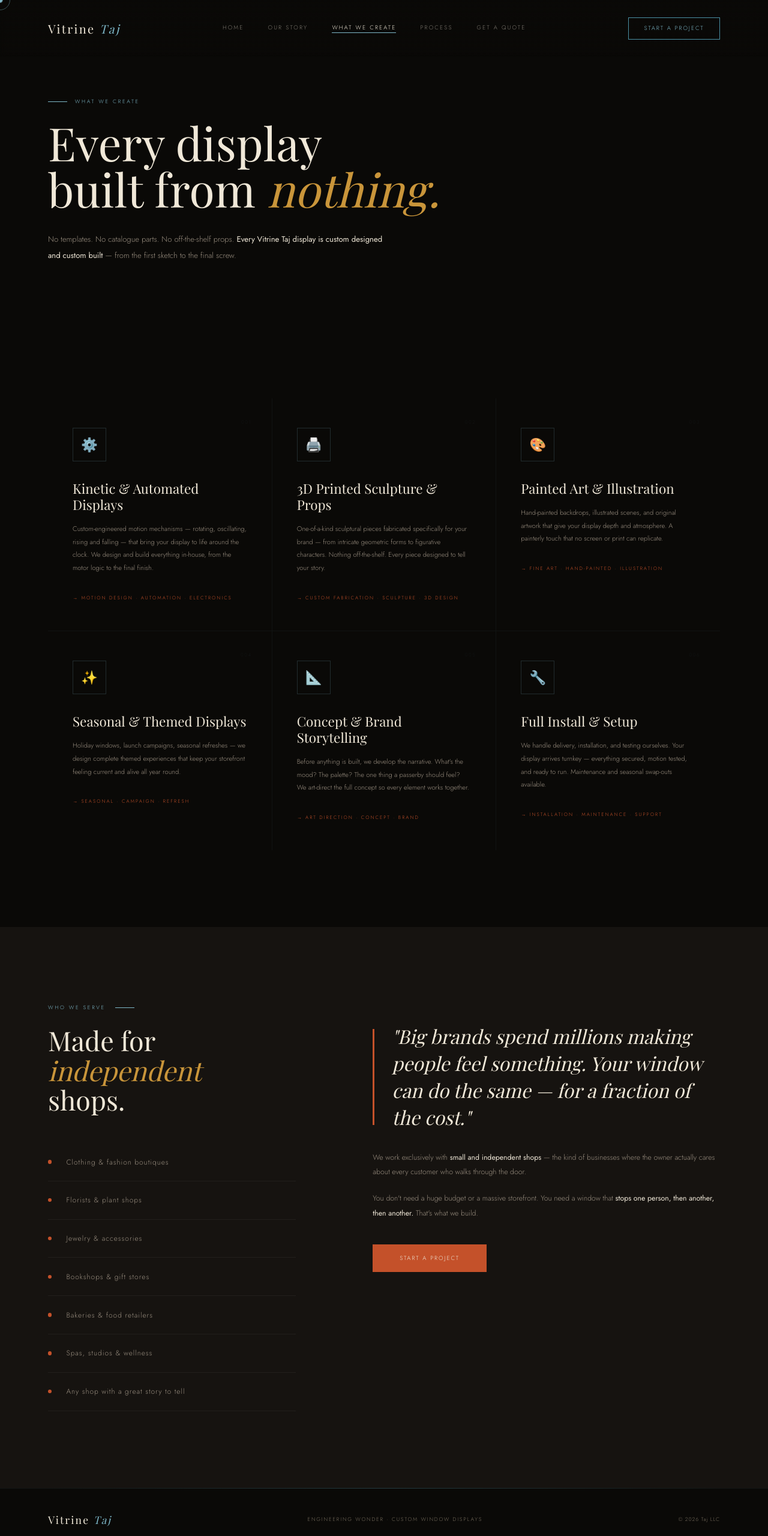
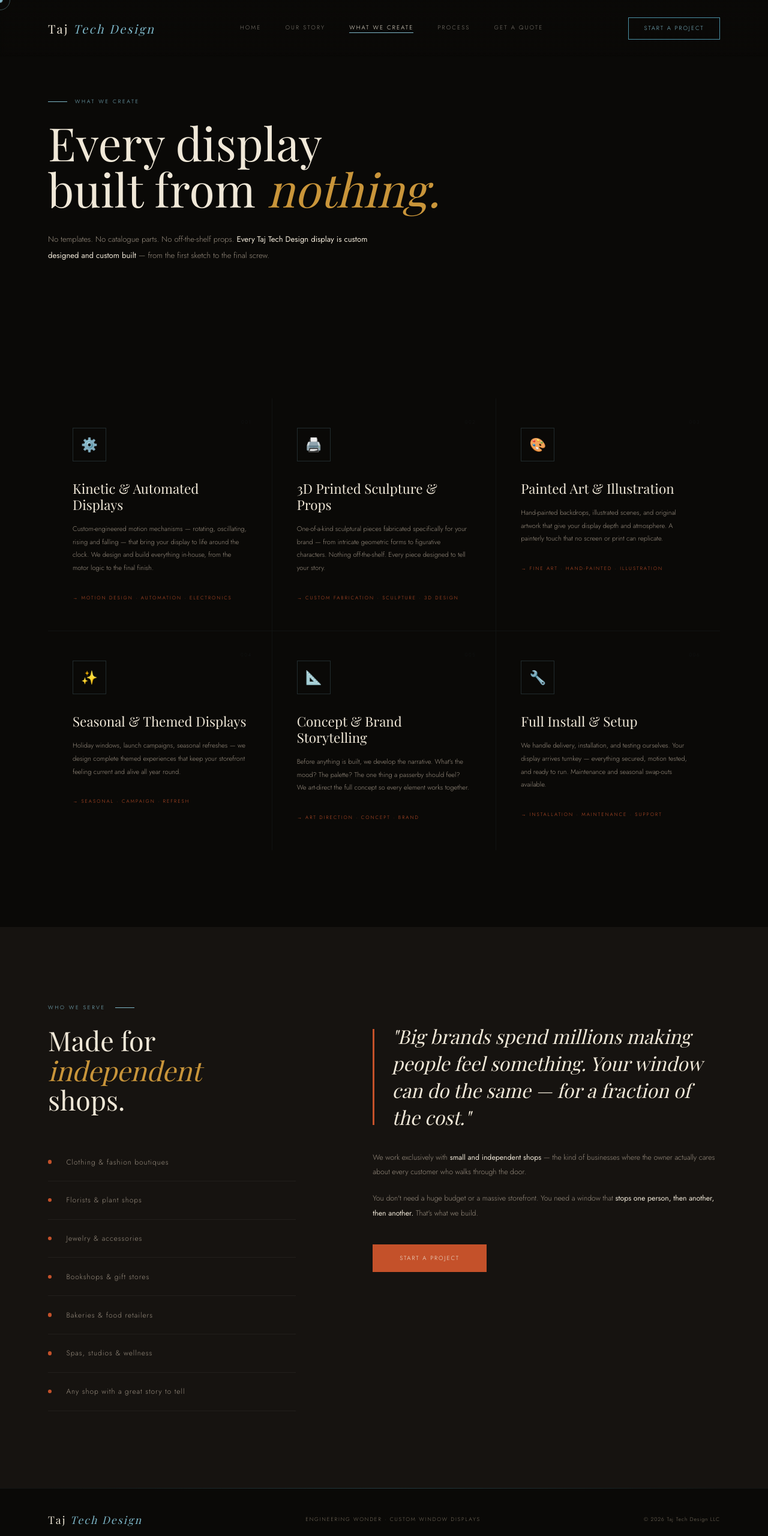
Before and after one commit to Hajmarcell/Taj_Tech, a plain HTML site: page services.html in a window 1280 px wide. Shown: the whole page at 60% size. Drawn offline with nearby package versions, Linux system fonts and the light colour scheme; a web font is replaced by a local one.

Commit message:
Update branding from Vitrine Taj to Taj Tech Design

```diff
--- a/services.html
+++ b/services.html
@@ -3,8 +3,8 @@
 <head>
 <meta charset="UTF-8">
 <meta name="viewport" content="width=device-width, initial-scale=1.0">
-<meta name="description" content="What Vitrine Taj creates — kinetic displays, 3D sculpture, original art, seasonal installs. All 100% custom.">
-<title>What We Create — Vitrine Taj</title>
+<meta name="description" content="What Taj Tech Design creates — kinetic displays, 3D sculpture, original art, seasonal installs. All 100% custom.">
+<title>What We Create — Taj Tech Design </title>
 <link rel="stylesheet" href="styles.css">
 <style>
 .displays { padding:5rem 5rem 8rem;background:var(--night); }
@@ -44,7 +44,7 @@
 <div class="cur-r" id="curR"></div>
 
 <nav id="mainNav">
-  <a class="nav-logo" href="index.html">Vitrine <span>Taj</span></a>
+  <a class="nav-logo" href="index.html">Taj <span>Tech <span>Design </span></span></a>
   <div class="nav-links">
     <a href="index.html">Home</a>
     <a href="about.html">Our Story</a>
@@ -66,7 +66,7 @@
 <div class="page-hero">
   <div class="page-hero-eyebrow" style="opacity:0;animation:riseIn .8s .2s forwards;">What We Create</div>
   <h1 style="opacity:0;animation:riseIn .9s .3s forwards;">Every display<br>built from <em>nothing.</em></h1>
-  <p>No templates. No catalogue parts. No off-the-shelf props. <strong>Every Vitrine Taj display is custom designed and custom built</strong> — from the first sketch to the final screw.</p>
+  <p>No templates. No catalogue parts. No off-the-shelf props. <strong>Every Taj Tech Design display is custom designed and custom built</strong> — from the first sketch to the final screw.</p>
 </div>
 
 <section class="displays">
@@ -141,9 +141,9 @@
 </section>
 
 <footer>
-  <div class="footer-logo">Vitrine <span>Taj</span></div>
+  <div class="footer-logo">Taj <span>Tech <span>Design </span></span></div>
   <div class="footer-tagline">Engineering Wonder · Custom Window Displays</div>
-  <div class="footer-copy">© 2026 Taj LLC</div>
+  <div class="footer-copy">© 2026 Taj Tech Design LLC</div>
 </footer>
 
 <script src="main.js"></script>
```
